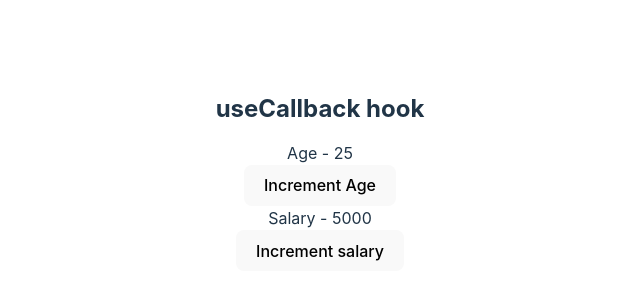
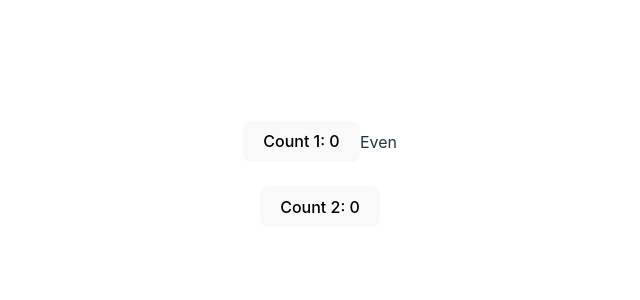
Before and after one commit to marvinjk6/React-Hooks, a React (Vite) app in the folder react-hooks/: page / in a window 1280 px wide. Shown: the part 226-526 px from the top of the page, without its empty margins (320-960 px from the left). Built offline with nearby package versions, Linux system fonts and the light colour scheme.

Commit message:
video 27 - useMemo Hook

```diff
--- a/react-hooks/src/App.jsx
+++ b/react-hooks/src/App.jsx
@@ -1,12 +1,12 @@
 import './App.css'
-import ParentComponent from './components/video-26/ParentComponent'
+import Counter from './components/video-27/Counter'
 
 function App() {
 
 
   return (
     <div className="App">
-      <ParentComponent />
+      <Counter/>
     </div>
   )
 }
--- /dev/null
+++ b/react-hooks/src/components/video-27/Counter.jsx
@@ -0,0 +1,56 @@
+//Like useCallback - useMemo Hook is used for performance optimization
+
+// now we need to indicate whether the count value is an odd number or an ecen number
+
+import React, { useState, useMemo } from 'react'
+
+function Counter() {
+
+    const [counterOne, setCounterOne ] = useState(0)
+    const [counterTwo, setCounterTwo ] = useState(0)
+
+    const incrementOne = () => {
+        setCounterOne(counterOne + 1)
+    }
+
+    const incrementTwo = () => {
+        setCounterTwo(counterTwo + 1)
+    }
+
+    // this function cause delay in incrementOne wich is reponsible to increement counterOne, but also affects incrementTwo because every time the state updates the component rerender and isEven function is called again
+    // we need to tell react to not calculate whether counterOne is odd or even, when we are changing counterTwo values
+
+    //first parameter is the function that to calculate if a number is odd or even
+    // the second parameter are the dependencies to watch for, the function only will execute when the dependency change
+    // useMemo returns a cached value which we are going to assing to the variable isEven
+    const isEven = useMemo(() => {
+        let i = 0
+        while(i < 2000000000) i++
+        return counterOne % 2 === 0
+    }, [counterOne])
+
+  return (
+    <div>
+
+        <div>
+            <button onClick={incrementOne}>Count 1: {counterOne}</button>
+            <span>{isEven ? 'Even' : 'Odd'}</span>
+        </div>
+
+        <br></br>
+
+        <button onClick={incrementTwo}>Count 2: {counterTwo}</button>
+    </div>
+  )
+}
+
+export default Counter
+
+/**
+ * Difference:
+ *      useCallback caches the provided function instance itself
+ *      useMemo invokes the provided function and caches its RESULT
+ *
+ *  if need to caches a function - useCallback
+ *  if need to cache the result of an invoked function - useMemo
+ */
```
